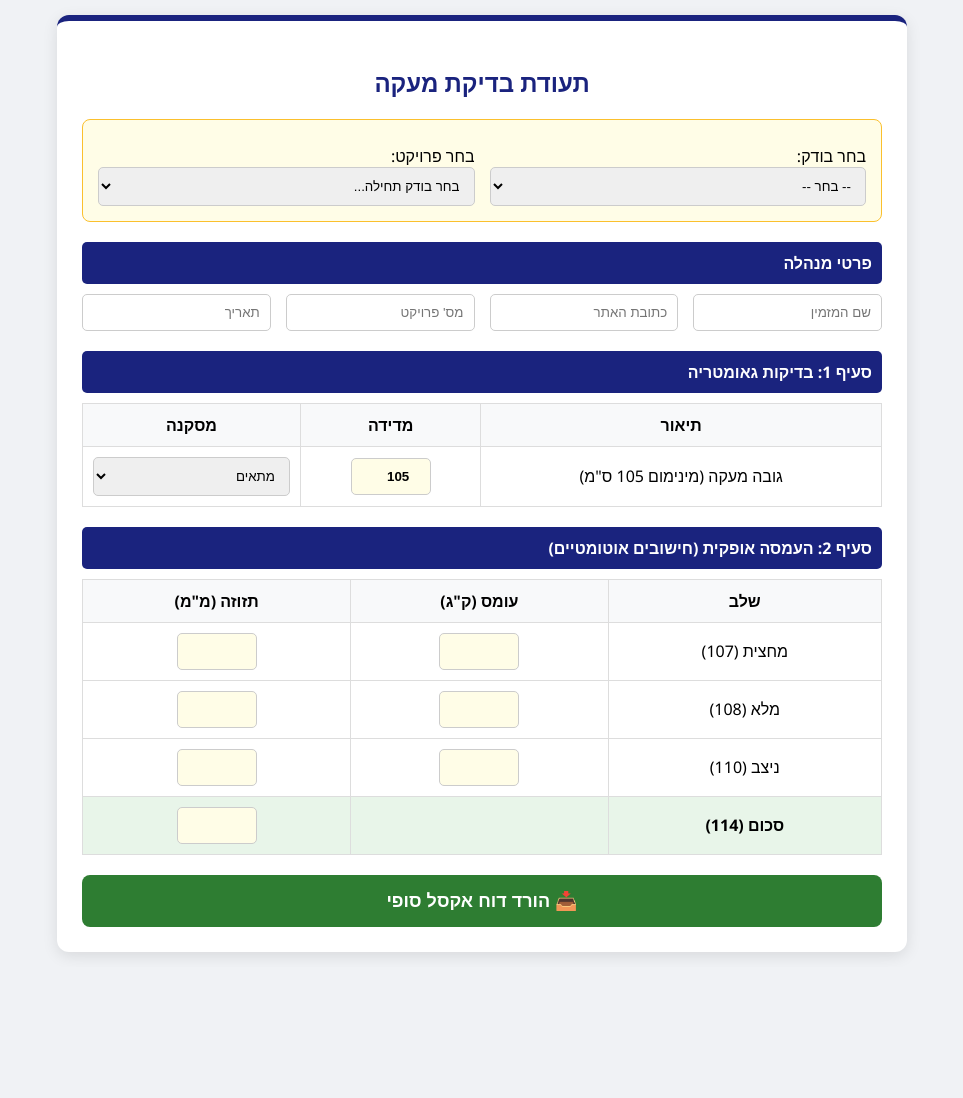
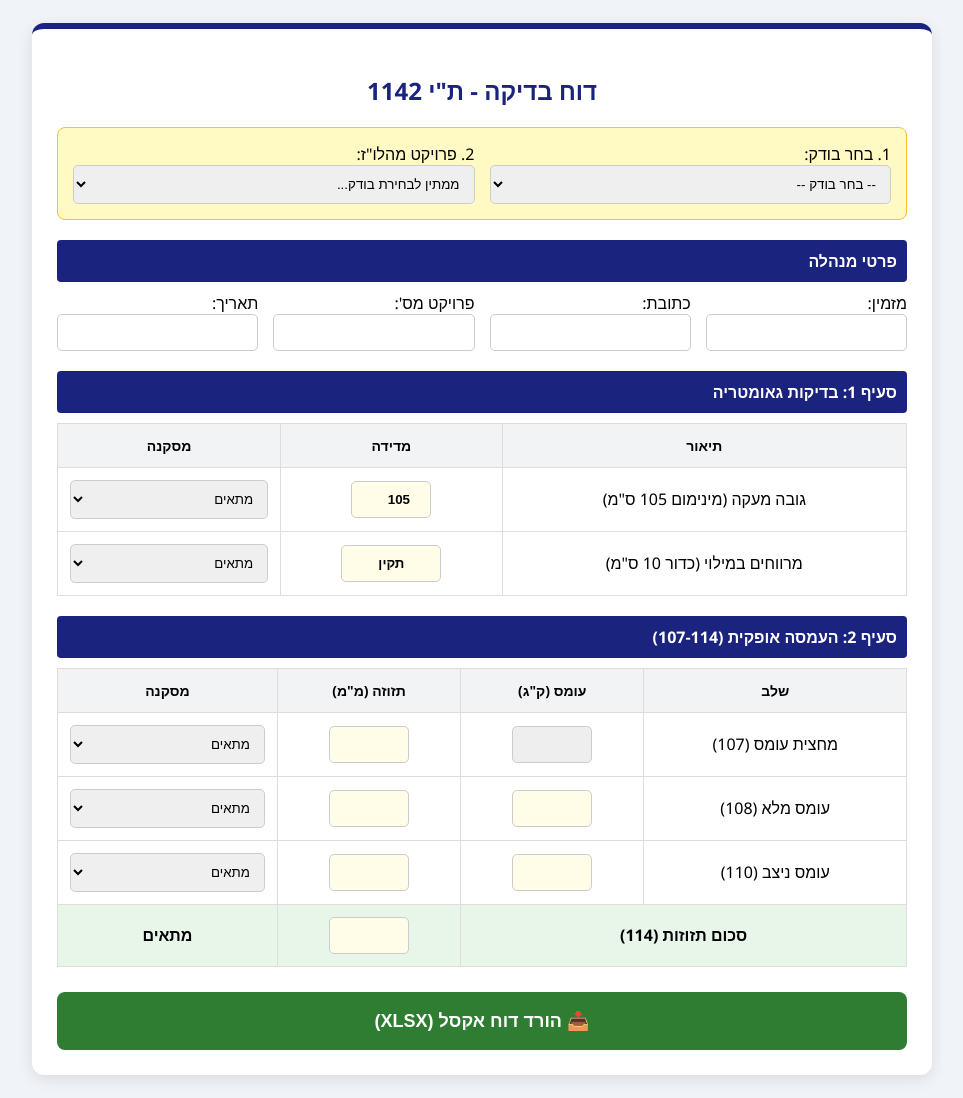
Before and after one commit to amiraharonsystem-cloud/railing-calculator., a website: page public/index.html in a window 1280 px wide. Shown: the whole page, without its empty margins (158-1121 px from the left). Before the commit the page ends 967 px from the top, so only its background shows below. Drawn offline with Linux system fonts and the light colour scheme.

Commit message:
Update index.html

```diff
--- a/public/index.html
+++ b/public/index.html
@@ -3,96 +3,120 @@
 <head>
     <meta charset="UTF-8">
     <meta name="viewport" content="width=device-width, initial-scale=1.0">
-    <title>מערכת דוחות מעקה - ת"י 1142</title>
+    <title>מערכת בדיקת מעקות - ת"י 1142</title>
     <script src="https://cdn.sheetjs.com/xlsx-0.20.1/package/dist/xlsx.full.min.js"></script>
     <style>
-        :root { --blue: #1a237e; --gold: #fbc02d; --green: #2e7d32; }
-        body { font-family: 'Segoe UI', sans-serif; background: #f0f2f5; direction: rtl; padding: 15px; margin: 0; }
-        .card { max-width: 800px; margin: 0 auto; background: white; padding: 25px; border-radius: 12px; box-shadow: 0 4px 15px rgba(0,0,0,0.1); border-top: 6px solid var(--blue); }
-        .setup-box { background: #fffde7; padding: 15px; border-radius: 8px; margin-bottom: 20px; border: 1px solid var(--gold); }
-        .section-header { background: var(--blue); color: white; padding: 10px; margin-top: 20px; border-radius: 5px; font-weight: bold; }
-        .grid { display: grid; grid-template-columns: repeat(auto-fit, minmax(180px, 1fr)); gap: 15px; margin-top: 10px; }
+        :root { --blue: #1a237e; --green: #2e7d32; }
+        body { font-family: 'Segoe UI', sans-serif; background: #f0f4f8; direction: rtl; padding: 15px; }
+        .container { max-width: 850px; margin: 0 auto; background: white; padding: 25px; border-radius: 12px; box-shadow: 0 4px 15px rgba(0,0,0,0.1); border-top: 6px solid var(--blue); }
+        .section-title { background: var(--blue); color: white; padding: 10px; border-radius: 4px; font-weight: bold; margin: 20px 0 10px 0; }
+        .grid { display: grid; grid-template-columns: repeat(auto-fit, minmax(200px, 1fr)); gap: 15px; }
         input, select { padding: 10px; border: 1px solid #ccc; border-radius: 5px; width: 100%; box-sizing: border-box; }
         table { width: 100%; border-collapse: collapse; margin-top: 10px; }
-        th, td { border: 1px solid #ddd; padding: 10px; text-align: center; }
-        th { background: #f8f9fa; }
-        .btn-excel { background: var(--green); color: white; border: none; padding: 15px; width: 100%; border-radius: 8px; font-size: 18px; font-weight: bold; cursor: pointer; margin-top: 20px; }
+        th, td { border: 1px solid #ddd; padding: 12px; text-align: center; }
+        th { background: #f1f3f5; font-size: 14px; }
+        .btn-excel { background: var(--green); color: white; border: none; padding: 18px; width: 100%; border-radius: 8px; font-size: 18px; font-weight: bold; cursor: pointer; margin-top: 25px; transition: 0.3s; }
+        .btn-excel:hover { background: #1b5e20; }
         .num-in { width: 80px; text-align: center; font-weight: bold; background: #fffde7; }
     </style>
 </head>
 <body>
 
-<div class="card">
-    <h2 style="text-align:center; color:var(--blue);">תעודת בדיקת מעקה</h2>
+<div class="container">
+    <h2 style="text-align:center; color:var(--blue);">דוח בדיקה - ת"י 1142</h2>
 
-    <div class="setup-box">
+    <div style="background: #fff9c4; padding: 15px; border-radius: 8px; margin-bottom: 20px; border: 1px solid #fbc02d;">
         <div class="grid">
             <div>
-                <label>בחר בודק:</label>
-                <select id="testerSelect" onchange="loadSchedule()">
-                    <option value="">-- בחר --</option>
+                <label>1. בחר בודק:</label>
+                <select id="testerSelect" onchange="loadData()">
+                    <option value="">-- בחר בודק --</option>
                     <option value="אמיר אהרון">אמיר אהרון</option>
                     <option value="סרגיי אוסוקרקו">סרגיי אוסוקרקו</option>
                 </select>
             </div>
             <div>
-                <label>בחר פרויקט:</label>
-                <select id="projectSelect" onchange="fillForm()"><option>בחר בודק תחילה...</option></select>
+                <label>2. פרויקט מהלו"ז:</label>
+                <select id="projectSelect" onchange="fillForm()"><option>ממתין לבחירת בודק...</option></select>
             </div>
         </div>
     </div>
 
-    <form id="reportForm">
-        <div class="section-header">פרטי מנהלה</div>
+    <form id="mainForm">
+        <div class="section-title">פרטי מנהלה</div>
         <div class="grid">
-            <input type="text" id="client" placeholder="שם המזמין">
-            <input type="text" id="address" placeholder="כתובת האתר">
-            <input type="text" id="pNum" placeholder="מס' פרויקט">
-            <input type="text" id="date" placeholder="תאריך">
+            <div class="field"><label>מזמין:</label><input type="text" id="client"></div>
+            <div class="field"><label>כתובת:</label><input type="text" id="address"></div>
+            <div class="field"><label>פרויקט מס':</label><input type="text" id="pNum"></div>
+            <div class="field"><label>תאריך:</label><input type="text" id="date"></div>
         </div>
 
-        <div class="section-header">סעיף 1: בדיקות גאומטריה</div>
+        <div class="section-title">סעיף 1: בדיקות גאומטריה</div>
         <table>
             <tr><th>תיאור</th><th>מדידה</th><th>מסקנה</th></tr>
             <tr>
                 <td>גובה מעקה (מינימום 105 ס"מ)</td>
-                <td><input type="number" id="hVal" value="105" class="num-in"></td>
-                <td><select id="hStat"><option>מתאים</option><option>לא מתאים</option></select></td>
+                <td><input type="number" id="g1" value="105" class="num-in"></td>
+                <td><select id="s1"><option>מתאים</option><option>לא מתאים</option></select></td>
+            </tr>
+            <tr>
+                <td>מרווחים במילוי (כדור 10 ס"מ)</td>
+                <td><input type="text" value="תקין" class="num-in" style="width:100px"></td>
+                <td><select id="s2"><option>מתאים</option><option>לא מתאים</option></select></td>
             </tr>
         </table>
 
-        <div class="section-header">סעיף 2: העמסה אופקית (חישובים אוטומטיים)</div>
+        <div class="section-title">סעיף 2: העמסה אופקית (107-114)</div>
         <table>
-            <tr><th>שלב</th><th>עומס (ק"ג)</th><th>תזוזה (מ"מ)</th></tr>
-            <tr><td>מחצית (107)</td><td><input type="number" id="h107" class="num-in" readonly></td><td><input type="number" id="i107" class="num-in" oninput="calc()"></td></tr>
-            <tr><td>מלא (108)</td><td><input type="number" id="h108" class="num-in" oninput="updateH(); calc();"></td><td><input type="number" id="i108" class="num-in"></td></tr>
-            <tr><td>ניצב (110)</td><td><input type="number" id="h110" class="num-in"></td><td><input type="number" id="i110" class="num-in" oninput="calc()"></td></tr>
-            <tr style="background:#e8f5e9"><td><b>סכום (114)</b></td><td></td><td><input type="text" id="totalI" class="num-in" readonly></td></tr>
+            <tr><th>שלב</th><th>עומס (ק"ג)</th><th>תזוזה (מ"מ)</th><th>מסקנה</th></tr>
+            <tr>
+                <td>מחצית עומס (107)</td>
+                <td><input type="number" id="h107" class="num-in" readonly style="background:#eee"></td>
+                <td><input type="number" id="i107" class="num-in" step="0.01" oninput="calculate()"></td>
+                <td><select><option>מתאים</option><option>לא מתאים</option></select></td>
+            </tr>
+            <tr>
+                <td>עומס מלא (108)</td>
+                <td><input type="number" id="h108" class="num-in" oninput="updateHalf(); calculate();"></td>
+                <td><input type="number" id="i108" class="num-in" step="0.01"></td>
+                <td><select><option>מתאים</option><option>לא מתאים</option></select></td>
+            </tr>
+            <tr>
+                <td>עומס ניצב (110)</td>
+                <td><input type="number" id="h110" class="num-in"></td>
+                <td><input type="number" id="i110" class="num-in" step="0.01" oninput="calculate()"></td>
+                <td><select><option>מתאים</option><option>לא מתאים</option></select></td>
+            </tr>
+            <tr style="background:#e8f5e9">
+                <td colspan="2"><b>סכום תזוזות (114)</b></td>
+                <td><input type="text" id="totalI" class="num-in" readonly></td>
+                <td><b>מתאים</b></td>
+            </tr>
         </table>
 
-        <button type="button" class="btn-excel" onclick="downloadExcel()">📥 הורד דוח אקסל סופי</button>
+        <button type="button" class="btn-excel" onclick="generateExcel()">📥 הורד דוח אקסל (XLSX)</button>
     </form>
 </div>
 
 <script>
-    async function loadSchedule() {
+    async function loadData() {
         const tester = document.getElementById('testerSelect').value;
         const sel = document.getElementById('projectSelect');
         if(!tester) return;
 
-        sel.innerHTML = '<option>טוען נתונים מהשרת...</option>';
+        sel.innerHTML = '<option>טוען נתונים...</option>';
         try {
             const res = await fetch(`/api/schedule/${encodeURIComponent(tester)}`);
-            const projects = await res.json();
+            const data = await res.json();
 
-            sel.innerHTML = projects.length ? '<option value="">בחר פרויקט</option>' : '<option>אין עבודות</option>';
-            projects.forEach(p => {
+            sel.innerHTML = data.length ? '<option value="">בחר פרויקט מהרשימה</option>' : '<option>אין עבודות משובצות</option>';
+            data.forEach(p => {
                 const opt = document.createElement('option');
-                opt.text = `${p.date} | ${p.client}`;
+                opt.text = `${p.date} | ${p.client} - ${p.address}`;
                 opt.value = JSON.stringify(p);
                 sel.appendChild(opt);
             });
-        } catch(e) { sel.innerHTML = '<option>שגיאה בחיבור</option>'; }
+        } catch(e) { sel.innerHTML = '<option>שגיאה בתקשורת עם השרת</option>'; }
     }
 
     function fillForm() {
@@ -105,34 +129,35 @@
         document.getElementById('date').value = p.date;
     }
 
-    function updateH() {
+    function updateHalf() {
         const full = parseFloat(document.getElementById('h108').value) || 0;
         document.getElementById('h107').value = (full / 2).toFixed(1);
     }
 
-    function calc() {
+    function calculate() {
         const i1 = parseFloat(document.getElementById('i107').value) || 0;
         const i2 = parseFloat(document.getElementById('i110').value) || 0;
         document.getElementById('totalI').value = (i1 + i2).toFixed(2);
     }
 
-    function downloadExcel() {
+    function generateExcel() {
         const pNum = document.getElementById('pNum').value || "Report";
-        const data = [
-            ["דוח בדיקה ת\"י 1142"],
-            ["לקוח", document.getElementById('client').value],
-            ["כתובת", document.getElementById('address').value],
-            ["מס' פרויקט", pNum],
-            ["תאריך", document.getElementById('date').value],
+        const rows = [
+            ["דוח בדיקת מעקה לפי ת\"י 1142"],
+            ["שם המזמין", document.getElementById('client').value],
+            ["כתובת האתר", document.getElementById('address').value],
+            ["מספר פרויקט", pNum],
+            ["תאריך בדיקה", document.getElementById('date').value],
             [],
-            ["תוצאות גאומטריה"],
-            ["גובה מעקה", document.getElementById('hVal').value, document.getElementById('hStat').value],
+            ["בדיקות גאומטריה"],
+            ["גובה מעקה", document.getElementById('g1').value, document.getElementById('s1').value],
             [],
-            ["תוצאות העמסה"],
-            ["עומס מלא", document.getElementById('h108').value],
-            ["סכום תזוזות (114)", document.getElementById('totalI').value]
+            ["בדיקות העמסה אופקית"],
+            ["עומס מלא (ק\"ג)", document.getElementById('h108').value],
+            ["סכום תזוזות (114)", document.getElementById('totalI').value, "מסקנה: מתאים"]
         ];
-        const ws = XLSX.utils.aoa_to_sheet(data);
+
+        const ws = XLSX.utils.aoa_to_sheet(rows);
         const wb = XLSX.utils.book_new();
         XLSX.utils.book_append_sheet(wb, ws, "דוח");
         XLSX.writeFile(wb, `Report_${pNum}.xlsx`);
```
